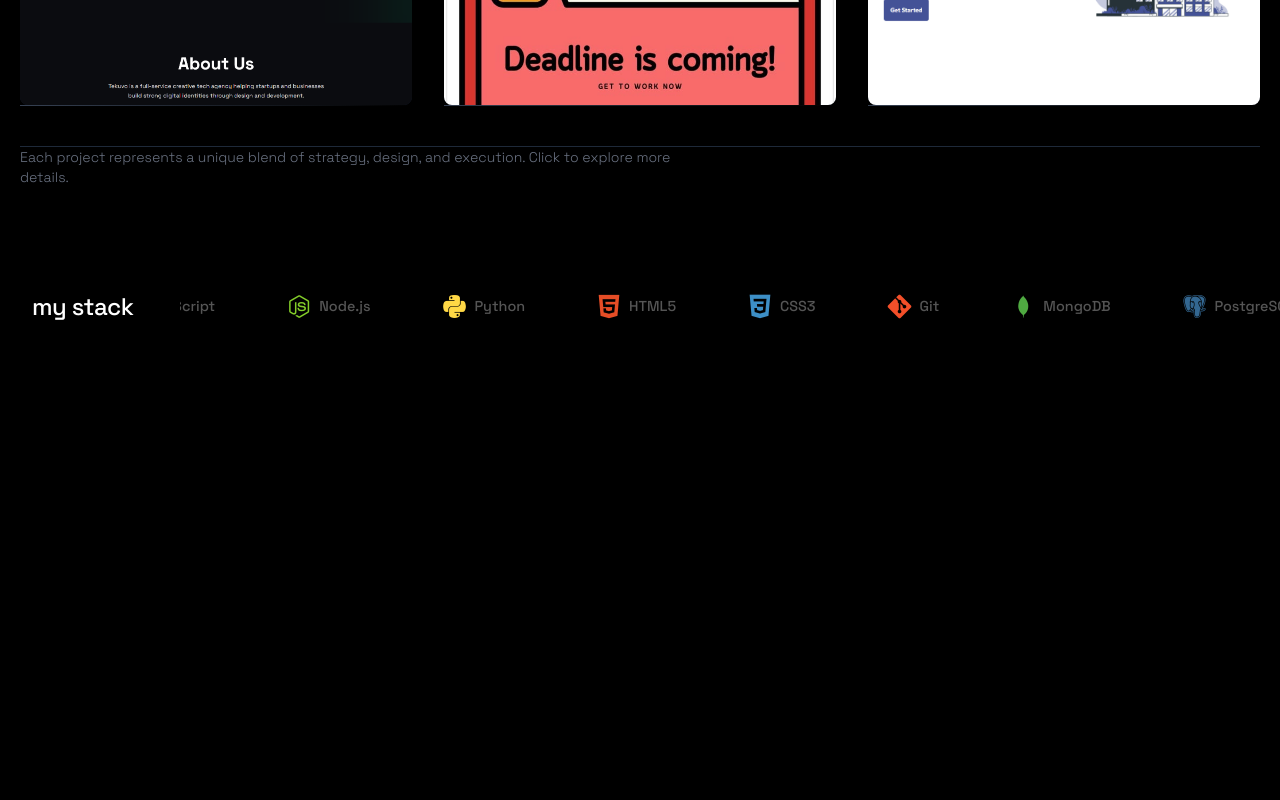
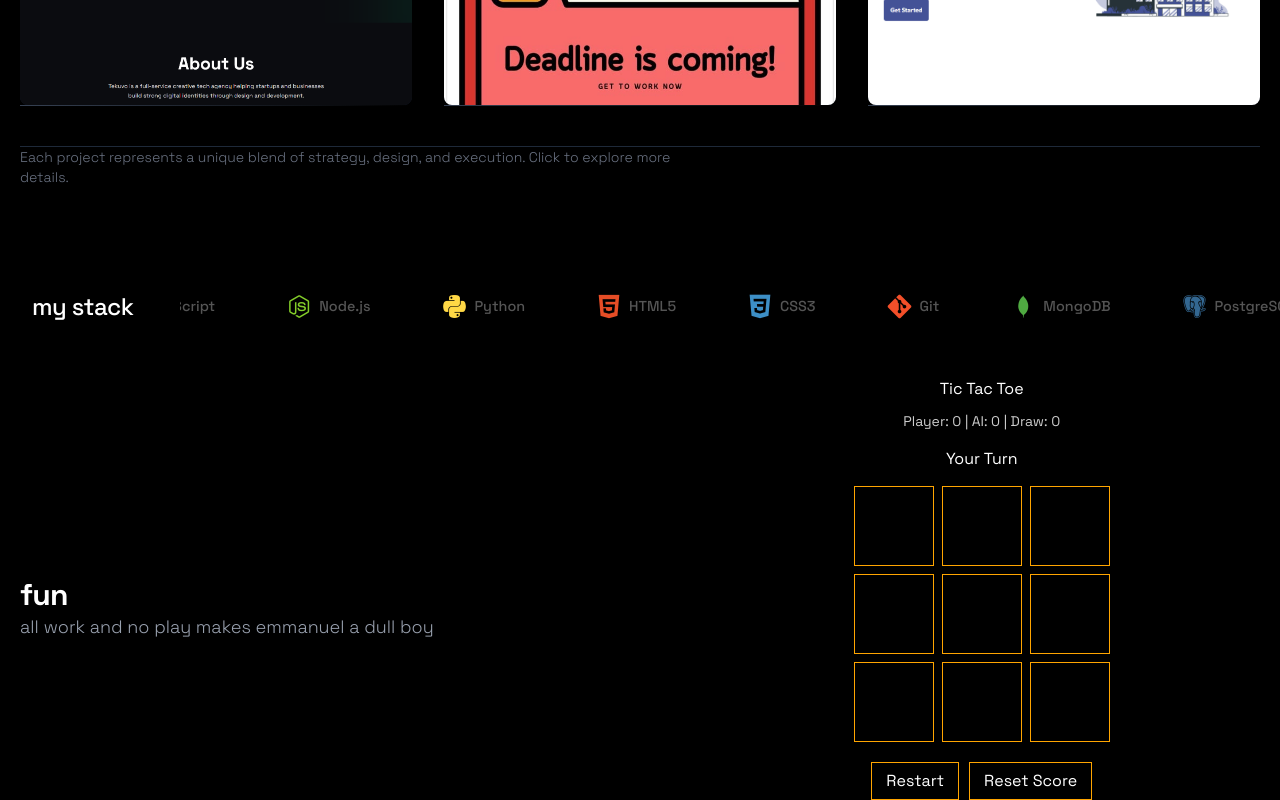
Before and after one commit to e-xxxxl/ajejohnson, a React (Vite) app: page / in a window 1280 px wide. Shown: the part 2075-2875 px from the top of the page. Before the commit the page ends 2402 px from the top, so only its background shows below. Built offline with nearby package versions, Linux system fonts and the light colour scheme.

Commit message:
feat: added TicTacToeAI component; updated NavPage to include the new game feature and enhanced styles for layout consistency

```diff
--- a/src/Components/HeroSection/MainSection.jsx
+++ b/src/Components/HeroSection/MainSection.jsx
@@ -113,7 +113,7 @@ const MainSection = () => {
               ${isVisible ? "opacity-100 translate-x-0" : "opacity-0 translate-x-20"}
             `}
           >
-            <p className="text-[22px] md:text-xl lg:text-[26px] leading-tight font-light tracking-wide">
+            <p className="main-text text-[20px] md:text-xl lg:text-[26px] leading-tight font-light tracking-wide">
               I'm Ajejohnson Emmanuel, a full-stack developer passionate about building
               modern web applications. I help businesses turn ideas into
               powerful digital products… and spend a healthy amount of time
--- /dev/null
+++ b/src/Components/HeroSection/TicTacToeAI.jsx
@@ -0,0 +1,225 @@
+import React, { useState, useEffect } from "react";
+
+const TicTacToeAI = () => {
+  const getStoredScores = () => {
+    const saved = localStorage.getItem("ttt-scores");
+    return saved ? JSON.parse(saved) : { player: 0, ai: 0, draw: 0 };
+  };
+
+  const [board, setBoard] = useState(Array(9).fill(null));
+  const [isPlayerTurn, setIsPlayerTurn] = useState(true);
+  const [scores, setScores] = useState(getStoredScores);
+
+  const checkWinner = (b) => {
+    const lines = [
+      [0,1,2],[3,4,5],[6,7,8],
+      [0,3,6],[1,4,7],[2,5,8],
+      [0,4,8],[2,4,6]
+    ];
+
+    for (let [a,b1,c] of lines) {
+      if (b[a] && b[a] === b[b1] && b[a] === b[c]) {
+        return b[a];
+      }
+    }
+    return null;
+  };
+
+  const isDraw = (b) => b.every(cell => cell !== null);
+
+  const minimax = (newBoard, isMaximizing) => {
+    const winner = checkWinner(newBoard);
+
+    if (winner === "O") return 1;
+    if (winner === "X") return -1;
+    if (isDraw(newBoard)) return 0;
+
+    if (isMaximizing) {
+      let bestScore = -Infinity;
+      newBoard.forEach((cell, i) => {
+        if (!cell) {
+          newBoard[i] = "O";
+          let score = minimax(newBoard, false);
+          newBoard[i] = null;
+          bestScore = Math.max(score, bestScore);
+        }
+      });
+      return bestScore;
+    } else {
+      let bestScore = Infinity;
+      newBoard.forEach((cell, i) => {
+        if (!cell) {
+          newBoard[i] = "X";
+          let score = minimax(newBoard, true);
+          newBoard[i] = null;
+          bestScore = Math.min(score, bestScore);
+        }
+      });
+      return bestScore;
+    }
+  };
+
+  const bestMove = (b) => {
+    let bestScore = -Infinity;
+    let move;
+
+    b.forEach((cell, i) => {
+      if (!cell) {
+        b[i] = "O";
+        let score = minimax(b, false);
+        b[i] = null;
+
+        if (score > bestScore) {
+          bestScore = score;
+          move = i;
+        }
+      }
+    });
+
+    return move;
+  };
+
+  const updateScores = (result) => {
+    const newScores = { ...scores };
+
+    if (result === "X") newScores.player += 1;
+    else if (result === "O") newScores.ai += 1;
+    else newScores.draw += 1;
+
+    setScores(newScores);
+    localStorage.setItem("ttt-scores", JSON.stringify(newScores));
+  };
+
+  const handleClick = (index) => {
+    if (!isPlayerTurn || board[index] || checkWinner(board)) return;
+
+    const newBoard = [...board];
+    newBoard[index] = "X";
+    setBoard(newBoard);
+    setIsPlayerTurn(false);
+
+    setTimeout(() => {
+      const aiMove = bestMove(newBoard);
+      if (aiMove !== undefined) {
+        newBoard[aiMove] = "O";
+        setBoard([...newBoard]);
+      }
+      setIsPlayerTurn(true);
+    }, 400);
+  };
+
+  useEffect(() => {
+    const winner = checkWinner(board);
+
+    if (winner) updateScores(winner);
+    else if (isDraw(board)) updateScores("draw");
+  }, [board]);
+
+  const resetGame = () => {
+    setBoard(Array(9).fill(null));
+    setIsPlayerTurn(true);
+  };
+
+  const resetScores = () => {
+    const reset = { player: 0, ai: 0, draw: 0 };
+    setScores(reset);
+    localStorage.setItem("ttt-scores", JSON.stringify(reset));
+  };
+
+  const winner = checkWinner(board);
+
+  return (
+    <div className="tic-tac-toe-section ">
+
+      <div className=" fun-text mb-20">
+          <h3 className=" text-3xl md:text-3xl font-bold tracking-tight text-white mb-4">
+            fun
+          </h3>
+          <p className="text-gray-400 text-lg font-light">
+            all work and no play makes emmanuel a dull boy
+          </p>
+        </div>
+    <div style={{
+      textAlign: "center",
+      color: "#fff",
+      fontFamily: "sans-serif",
+      marginTop: "150px"
+    }}>
+      <h2 style={{ marginBottom: "10px" }}>Tic Tac Toe</h2>
+
+      <div style={{ marginBottom: "15px", fontSize: "14px", opacity: 0.8 }}>
+        Player: {scores.player} | AI: {scores.ai} | Draw: {scores.draw}
+      </div>
+
+      <p style={{ marginBottom: "15px" }}>
+        {winner
+          ? `Winner: ${winner}`
+          : isDraw(board)
+          ? "Draw!"
+          : isPlayerTurn
+          ? "Your Turn"
+          : "AI Thinking..."}
+      </p>
+
+      <div style={{
+        display: "grid",
+        gridTemplateColumns: "repeat(3, 80px)",
+        gap: "8px",
+        justifyContent: "center"
+      }}>
+        {board.map((cell, index) => (
+          <div
+            key={index}
+            onClick={() => handleClick(index)}
+            style={{
+              width: "80px",
+              height: "80px",
+              border: "1px solid orange",
+              display: "flex",
+              alignItems: "center",
+              justifyContent: "center",
+              fontSize: "1.8rem",
+              cursor: "pointer",
+              transition: "0.2s",
+            }}
+            onMouseEnter={(e) => e.currentTarget.style.background = "#111"}
+            onMouseLeave={(e) => e.currentTarget.style.background = "transparent"}
+          >
+            {cell}
+          </div>
+        ))}
+      </div>
+
+      <div style={{ marginTop: "20px", display: "flex", gap: "10px", justifyContent: "center" }}>
+        <button
+          onClick={resetGame}
+          style={{
+            padding: "6px 14px",
+            border: "1px solid orange",
+            background: "transparent",
+            color: "#fff",
+            cursor: "pointer"
+          }}
+        >
+          Restart
+        </button>
+
+        <button
+          onClick={resetScores}
+          style={{
+            padding: "6px 14px",
+            border: "1px solid orange",
+            background: "transparent",
+            color: "#fff",
+            cursor: "pointer"
+          }}
+        >
+          Reset Score
+        </button>
+      </div>
+    </div>
+    </div>
+  );
+};
+
+export default TicTacToeAI;
--- a/src/Components/Pages/NavPage.jsx
+++ b/src/Components/Pages/NavPage.jsx
@@ -3,6 +3,7 @@ import Header from '../Nav/Header'
 import MainSection from '../HeroSection/MainSection'
 import CardsSection from '../HeroSection/CardsSection'
 import Marquee from '../HeroSection/marquee'
+import TicTacToeAI from '../HeroSection/TicTacToeAi'
 
 const NavPage = () => {
   return (
@@ -11,6 +12,7 @@ const NavPage = () => {
     <MainSection/>
     <CardsSection/>
     <Marquee/>
+    <TicTacToeAI/>
     </>
   )
 }
--- a/src/index.css
+++ b/src/index.css
@@ -108,6 +108,17 @@ body{
   border-color: #FC8102;
    transform: scale(1.05); /* Added slight scale on hover */
 }
+.main-text{
+   padding: 0 20px;
+}
+.fun-text{
+  padding: 0 20px;
+  margin-top: 350px;
+}
+.tic-tac-toe-section{
+  display: flex;
+  gap: 400px;
+}
 
 /* Tablet Responsive */
 @media screen and (max-width: 768px) {
@@ -125,6 +136,16 @@ body{
     height: 28px;
     font-size: 14px;
   }
+  .tic-tac-toe-section{
+  display: grid;
+  gap: 0px;
+}
+.fun-text{
+  padding: 0 20px;
+  margin-top: 200px;
+}
+
+
 }
 
 /* Mobile Responsive */
@@ -150,6 +171,14 @@ body{
     font-size: 12px;
     flex: 0 1 auto; /* Allows buttons to shrink if needed */
   }
+    .tic-tac-toe-section{
+  display: grid;
+  gap: 0px;
+}
+.fun-text{
+  padding: 0 20px;
+  margin-top: 200px;
+}
 }
 
 /* Small Mobile Responsive */
@@ -168,6 +197,14 @@ body{
     height: 26px;
     font-size: 11px;
   }
+    .tic-tac-toe-section{
+  display: grid;
+  gap: 0px;
+}
+.fun-text{
+  padding: 0 20px;
+  margin-top: 200px;
+}
 }
 
 /* Optional: Add a subtle glow effect on fade-in */
```
